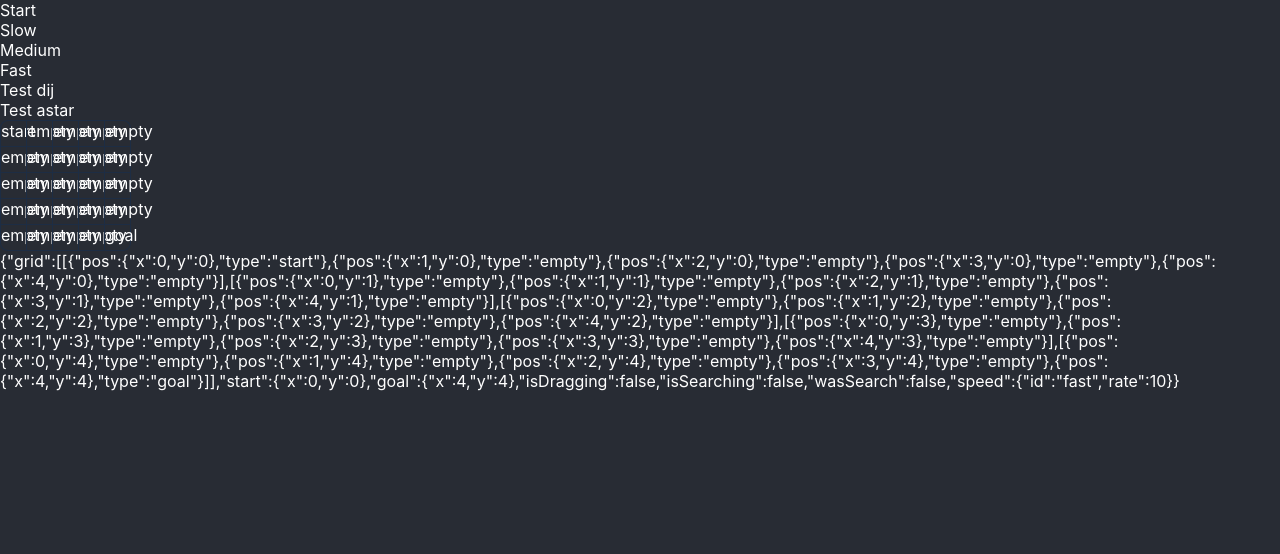
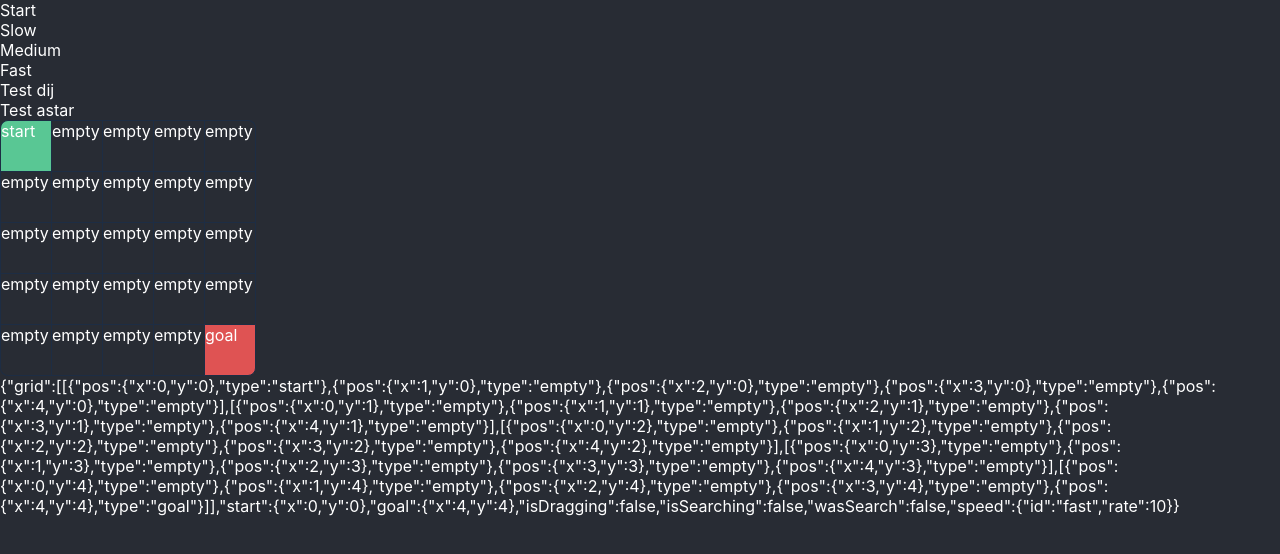
Before and after one commit to taylornorth01/pathfinding-visualizer-react, a React (Create React App) app: page / in a window 1280 px wide. Shown: the top 554 px of the page. Built offline with nearby package versions, Linux system fonts and the light colour scheme.

Commit message:
grid state and type colours

```diff
--- a/src/style/grid.css
+++ b/src/style/grid.css
@@ -3,8 +3,8 @@
 }
 
 .grid__node {
-	width: 25px;
-	height: 25px;
+	width: 50px;
+	height: 50px;
 	border-top: 1px solid var(--wall);
 	border-left: 1px solid var(--wall);
 }
@@ -32,3 +32,31 @@
 .grid__row:last-child .grid__node:last-child {
 	border-radius: 0 0 8px 0;
 }
+
+.colour__wall {
+	background: var(--wall);
+}
+
+.colour__open {
+	background: var(--open);
+}
+
+.colour__closed {
+	background: var(--closed);
+}
+
+.colour__path {
+	background: var(--path);
+}
+
+.colour__start {
+	background: var(--start);
+}
+
+.colour__goal {
+	background: var(--goal);
+}
+
+.colour__current {
+	background: var(--current);
+}
```
